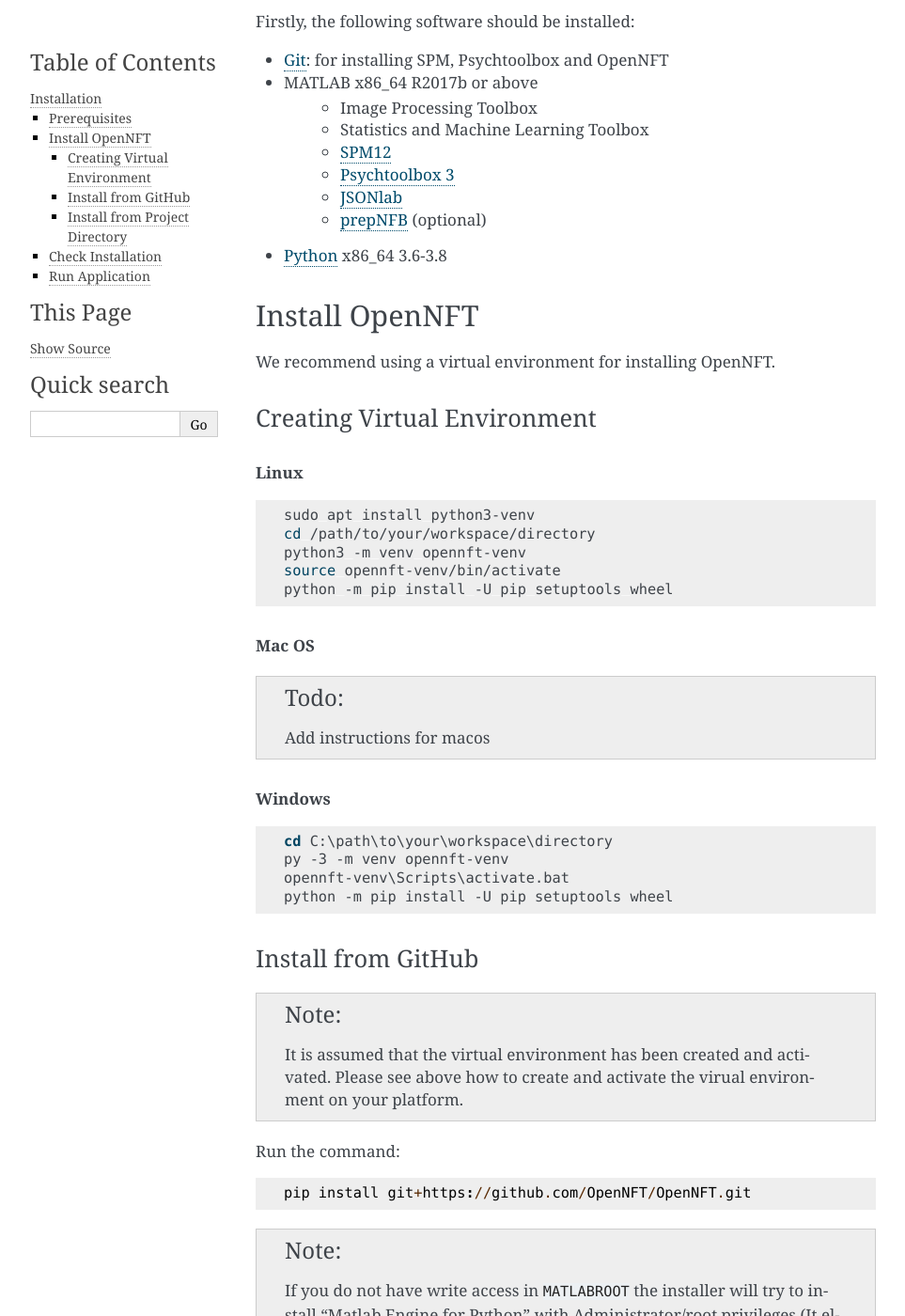
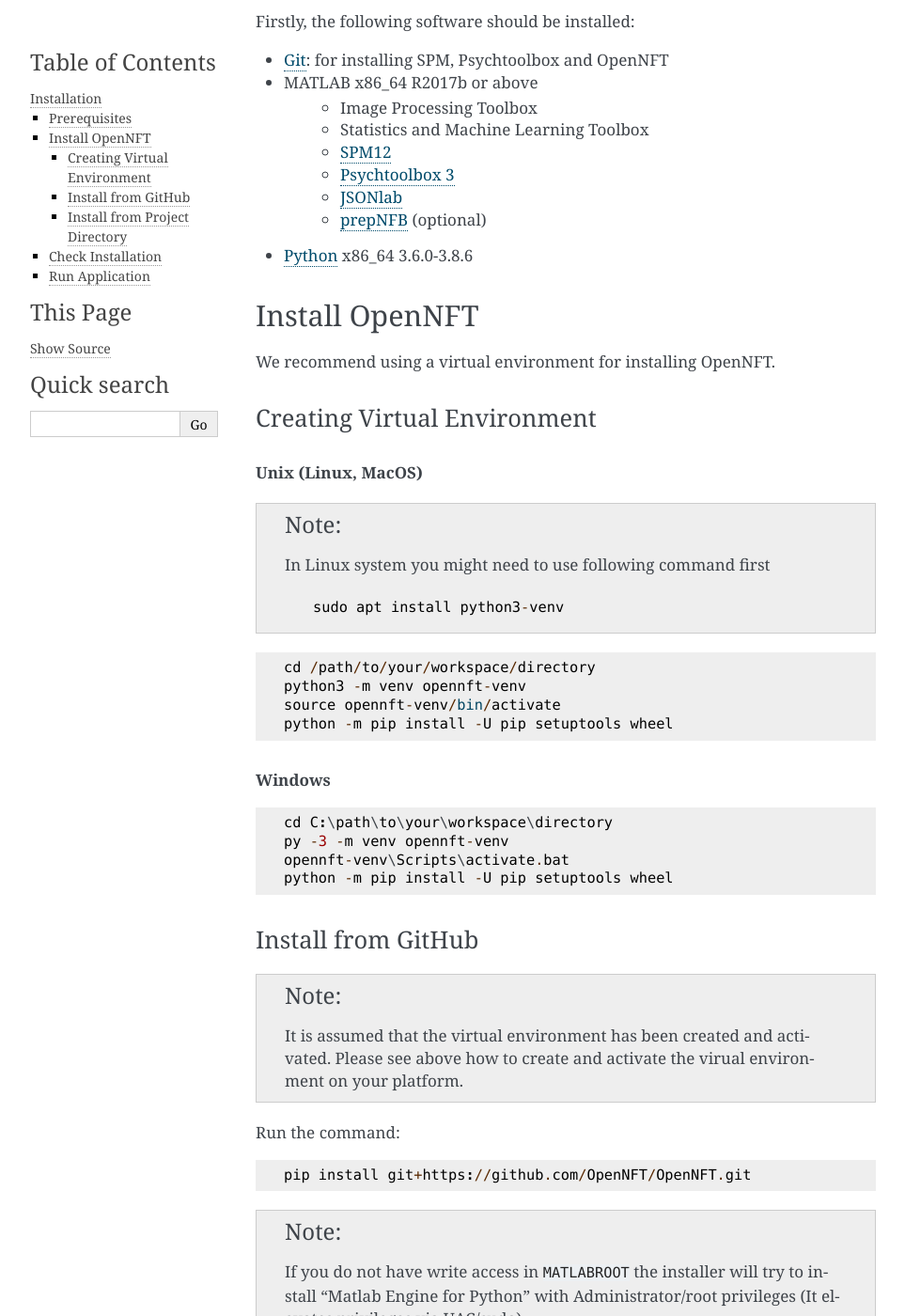
Before and after one commit to OpenNFT/OpenNFT, a Sphinx documentation site: the page built from docs/install.rst, in a window 1280 px wide and 1400 px high, scrolled down 293 px. Shown: the whole window at 94% size, without its empty margins (148-1111 px from the left). Built offline with Sphinx 7.4.7, drawn with Linux system fonts in a browser that asks for light colours; some of the changed text lies outside the part shown.

Commit message:
install doc update

```diff
--- a/docs/install.rst
+++ b/docs/install.rst
@@ -6,7 +6,7 @@
 The installation process has been tested on three x86_64 platforms:
 
 * Linux (Ubuntu 18.04)
-* Mac OS
+* Mac OS (High Sierra 10.13.6)
 * Windows 10
 
 Prerequisites
@@ -22,7 +22,7 @@
     - `Psychtoolbox 3 <https://github.com/Psychtoolbox-3/Psychtoolbox-3>`_
     - `JSONlab <https://github.com/fangq/jsonlab>`_
     - `prepNFB <https://github.com/lucp88/prepNFB>`_ (optional)
-* `Python <https://www.python.org/downloads/>`_ x86_64 3.6-3.8
+* `Python <https://www.python.org/downloads/>`_ x86_64 3.6.0-3.8.6
 
 
 Install OpenNFT
@@ -33,25 +33,26 @@
 Creating Virtual Environment
 ++++++++++++++++++++++++++++
 
-.. rubric:: Linux
+.. rubric:: Unix (Linux, MacOS)
 
-.. code-block:: bash
+.. note::
 
-    sudo apt install python3-venv
+    In Linux system you might need to use following command first
+
+    .. code-block::
+
+        sudo apt install python3-venv
+
+.. code-block::
+
     cd /path/to/your/workspace/directory
     python3 -m venv opennft-venv
     source opennft-venv/bin/activate
     python -m pip install -U pip setuptools wheel
 
-.. rubric:: Mac OS
-
-.. todo::
-
-    Add instructions for macos
-
 .. rubric:: Windows
 
-.. code-block:: bat
+.. code-block::
 
     cd C:\path\to\your\workspace\directory
     py -3 -m venv opennft-venv
```
Also changed, not shown: other parts of docs/install.rst (+3 -5 lines).
